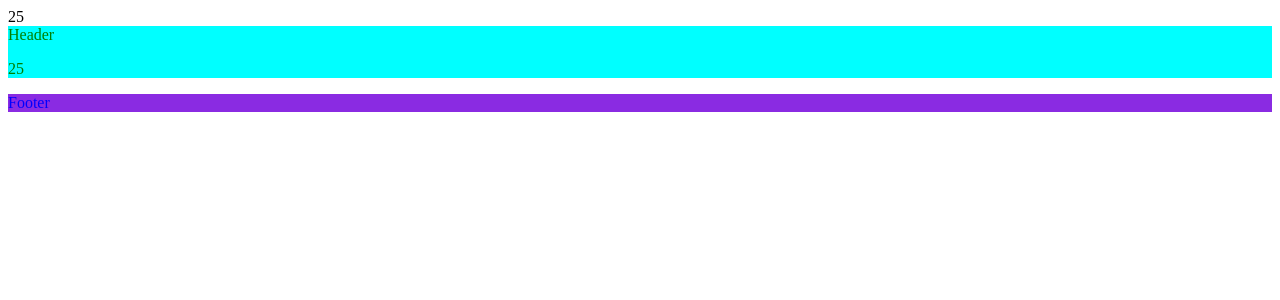
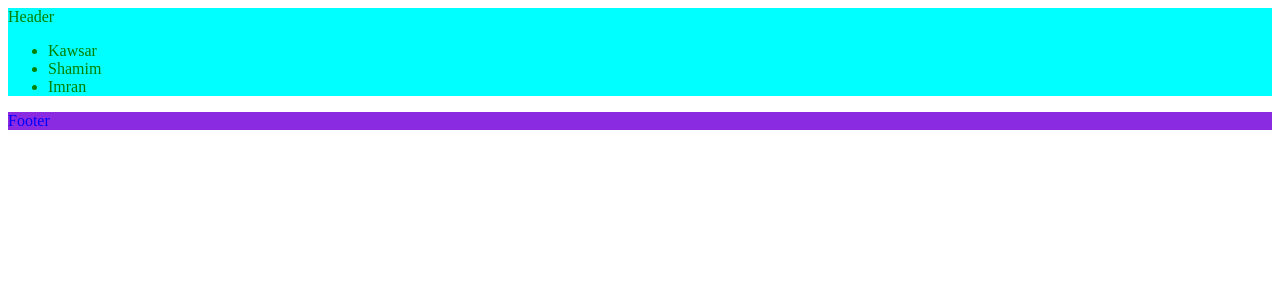
Before and after one commit to WebKawsar/vue-js-advanced, a Vue app: page / in a window 1280 px wide. Shown: the top 300 px of the page. Built offline with nearby package versions, Linux system fonts and the light colour scheme.

Commit message:
propos done

```diff
--- a/src/App.vue
+++ b/src/App.vue
@@ -1,10 +1,7 @@
 <template>
   <div>
 
-    {{name}}
-
-
-    <Header :myName="name" />
+    <Header :myStudents="students" />
     <Footer />
   </div>
 </template>
@@ -17,7 +14,7 @@ export default {
 
   data(){
     return {
-      name: 25,
+      students: ["Kawsar", "Shamim", "Imran"]
     }
   },
   components: {
--- a/src/Components/Header/Header.vue
+++ b/src/Components/Header/Header.vue
@@ -2,15 +2,17 @@
     <div>
         Header
         <br>
-        <p>{{myName}}</p>
+        <ul>
+            <li v-for="student in myStudents" :key="student">{{student}}</li>
+        </ul>
     </div>
 </template>
 
 <script>
 export default {
     props: {
-        myName: {
-            type: String,
+        myStudents: {
+            type: Array,
             required: true
         }
     }
```
